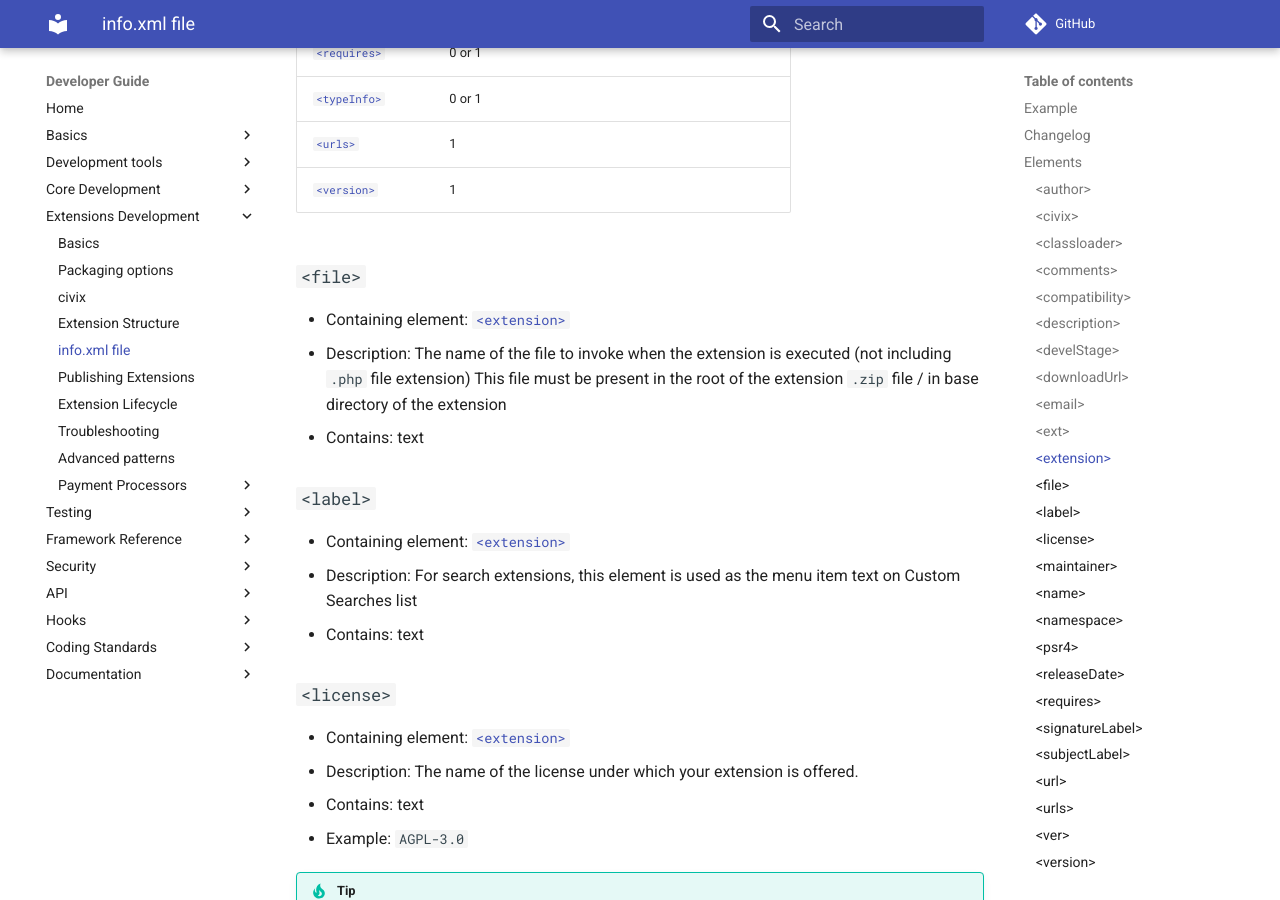
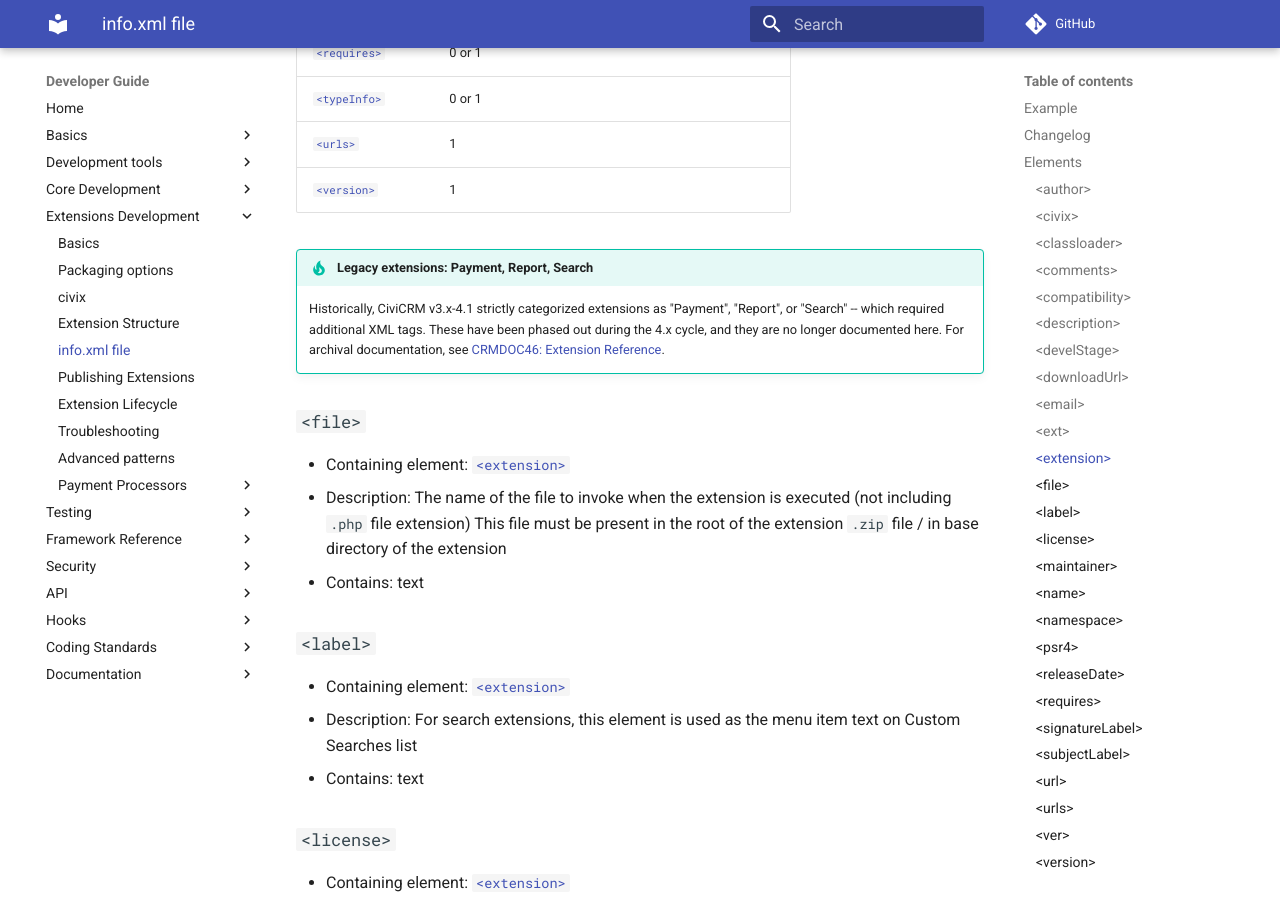
Before and after one commit to civicrm/civicrm-dev-docs, an MkDocs documentation site: the page built from docs/extensions/info-xml.md, in a window 1280 px wide and 900 px high, scrolled down 5491 px. Built offline with MkDocs 1.6.1 and Material for MkDocs 9.7.7, drawn with Linux system fonts in a browser that asks for light colours; comment, search, counter and statistics services are not loaded; old or Windows-style settings are respelled for this version of MkDocs.

Commit message:
Add tip about legacy elements
ref:
https://github.com/civicrm/civicrm-dev-docs/pull/301#issuecomment-324795431

```diff
--- a/docs/extensions/info-xml.md
+++ b/docs/extensions/info-xml.md
@@ -178,6 +178,9 @@ Elements acceptable within `<extension>`
 | [`<urls>`](#urls) | 1 |  |
 | [`<version>`](#version) | 1 |  |
 
+!!! tip "Legacy extensions: Payment, Report, Search"
+      Historically, CiviCRM v3.x-4.1 strictly categorized extensions as "Payment", "Report", or "Search" -- which required additional XML tags. These have been phased out during the 4.x cycle, and they are no longer documented here. For archival documentation, see [CRMDOC46: Extension Reference](https://wiki.civicrm.org/confluence/display/CRMDOC46/Extension+Reference).
+
 ### `<file>` {:#file}
 
 * Containing element: [`<extension>`](#extension)
```
